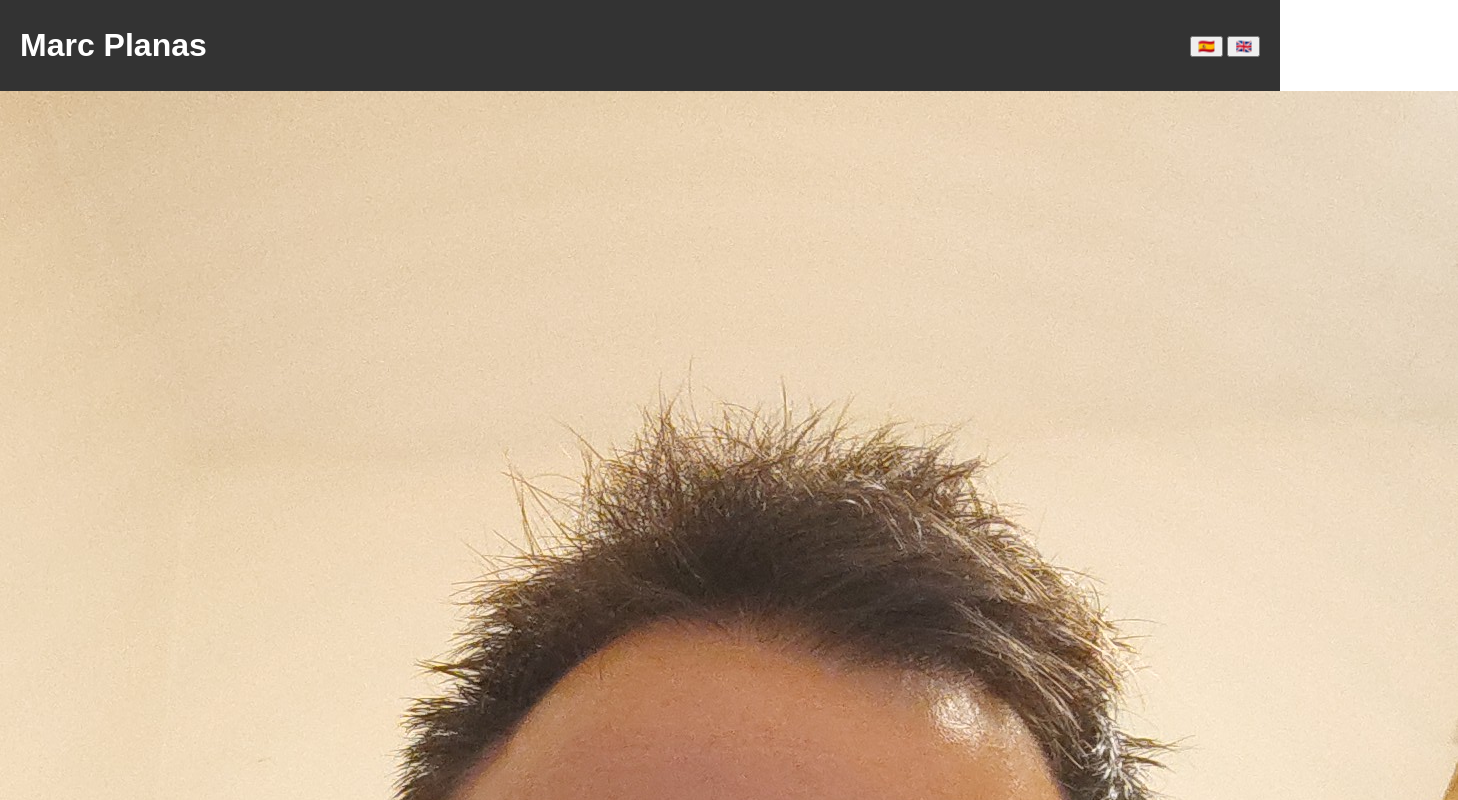
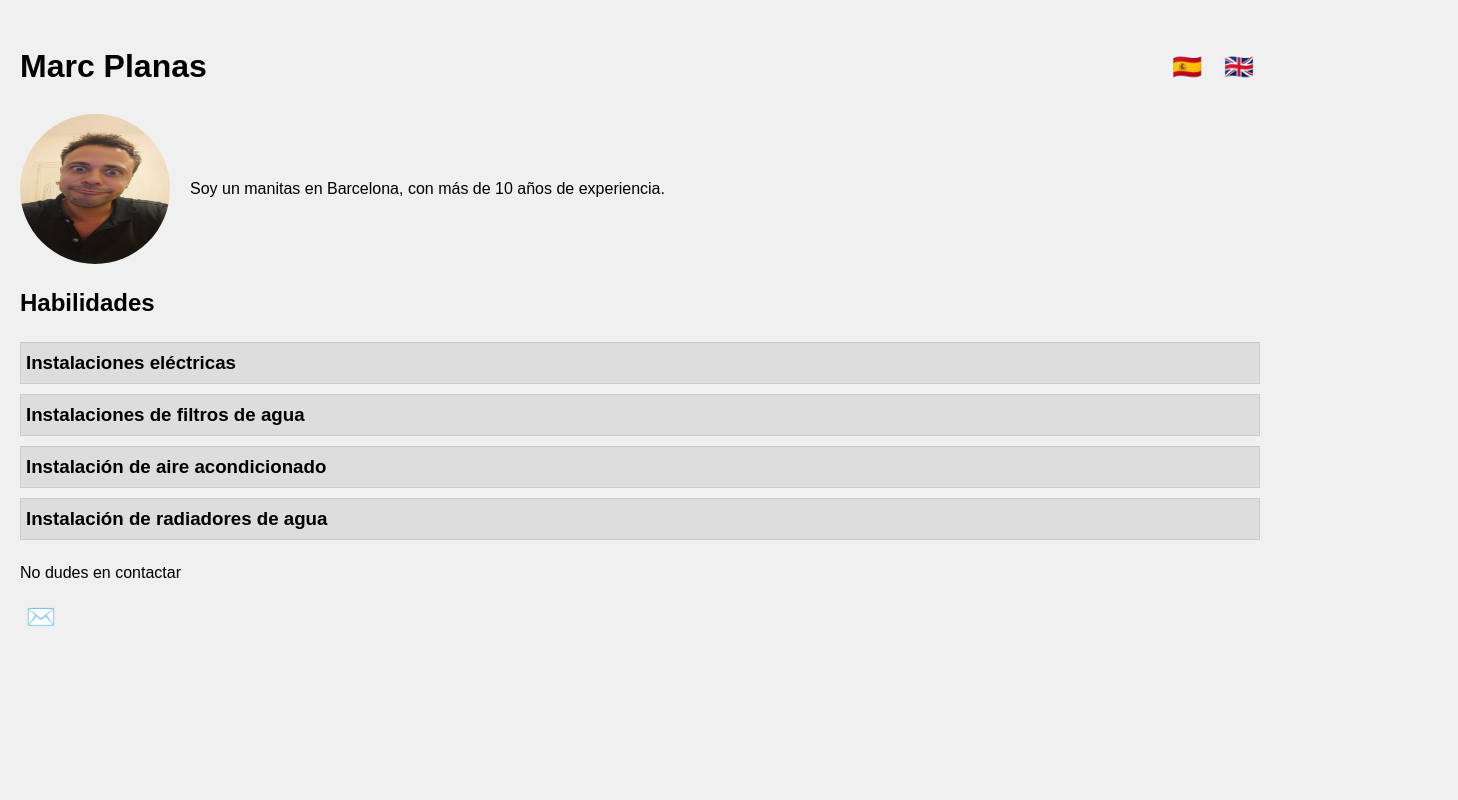
Before and after one commit to amplob/manitas, a plain HTML site: page index.html in a window 1280 px wide. Shown: the top 800 px of the page, 1458 px wide, since content can reach past the window. Drawn offline with Linux system fonts and the light colour scheme.

Commit message:
Update styles.css

```diff
--- a/styles.css
+++ b/styles.css
@@ -2,59 +2,56 @@ body {
     font-family: Arial, sans-serif;
     line-height: 1.6;
     margin: 0;
-    padding: 0;
+    padding: 20px;
+    background-color: #f0f0f0;
 }
 
 header {
     display: flex;
     justify-content: space-between;
     align-items: center;
-    padding: 20px;
-    background-color: #333;
-    color: white;
 }
 
-header h1 {
-    margin: 0;
+.language-switcher {
+    display: flex;
 }
 
-.language-switch button {
+.lang-btn {
+    margin-left: 10px;
+    font-size: 24px;
+    border: none;
     background: none;
-    border: none;
     cursor: pointer;
 }
 
-.language-switch img {
-    width: 30px;
-}
-
-.profile {
-    text-align: center;
-    margin: 20px 0;
-}
-
-.profile img {
-    border-radius: 50%;
-    width: 150px;
-}
-
-.skills {
-    padding: 20px;
-}
-
-.skill {
+.about {
+    display: flex;
+    align-items: center;
     margin-bottom: 20px;
 }
 
-.skill p {
+.about img {
+    width: 150px;
+    height: 150px;
+    border-radius: 50%;
+    margin-right: 20px;
+}
+
+.skills .skill {
+    margin-bottom: 10px;
+}
+
+.skill h3 {
     cursor: pointer;
     margin: 0;
-    font-weight: bold;
+    padding: 5px;
+    background-color: #ddd;
+    border: 1px solid #ccc;
 }
 
 .skill-images {
     display: none;
-    margin-top: 10px;
+    margin-top: 5px;
 }
 
 .skill-images img {
@@ -63,13 +60,16 @@ header h1 {
 }
 
 .contact {
-    text-align: center;
-    margin: 20px 0;
+    margin-top: 20px;
 }
 
-#contact-button {
+.contact-btn {
+    font-size: 24px;
     background: none;
     border: none;
-    font-size: 30px;
     cursor: pointer;
 }
+
+.hidden {
+    display: none;
+}
```
